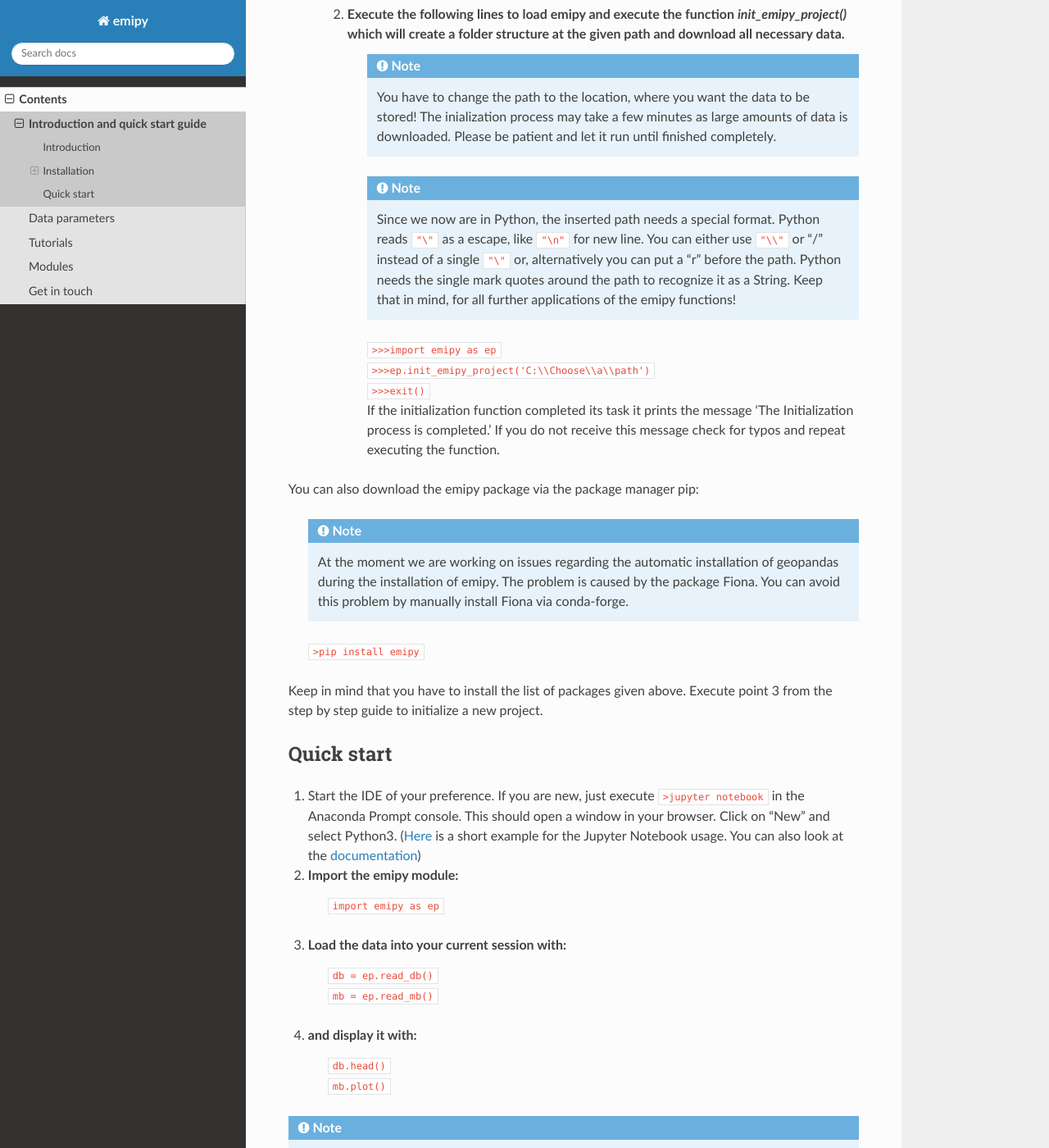
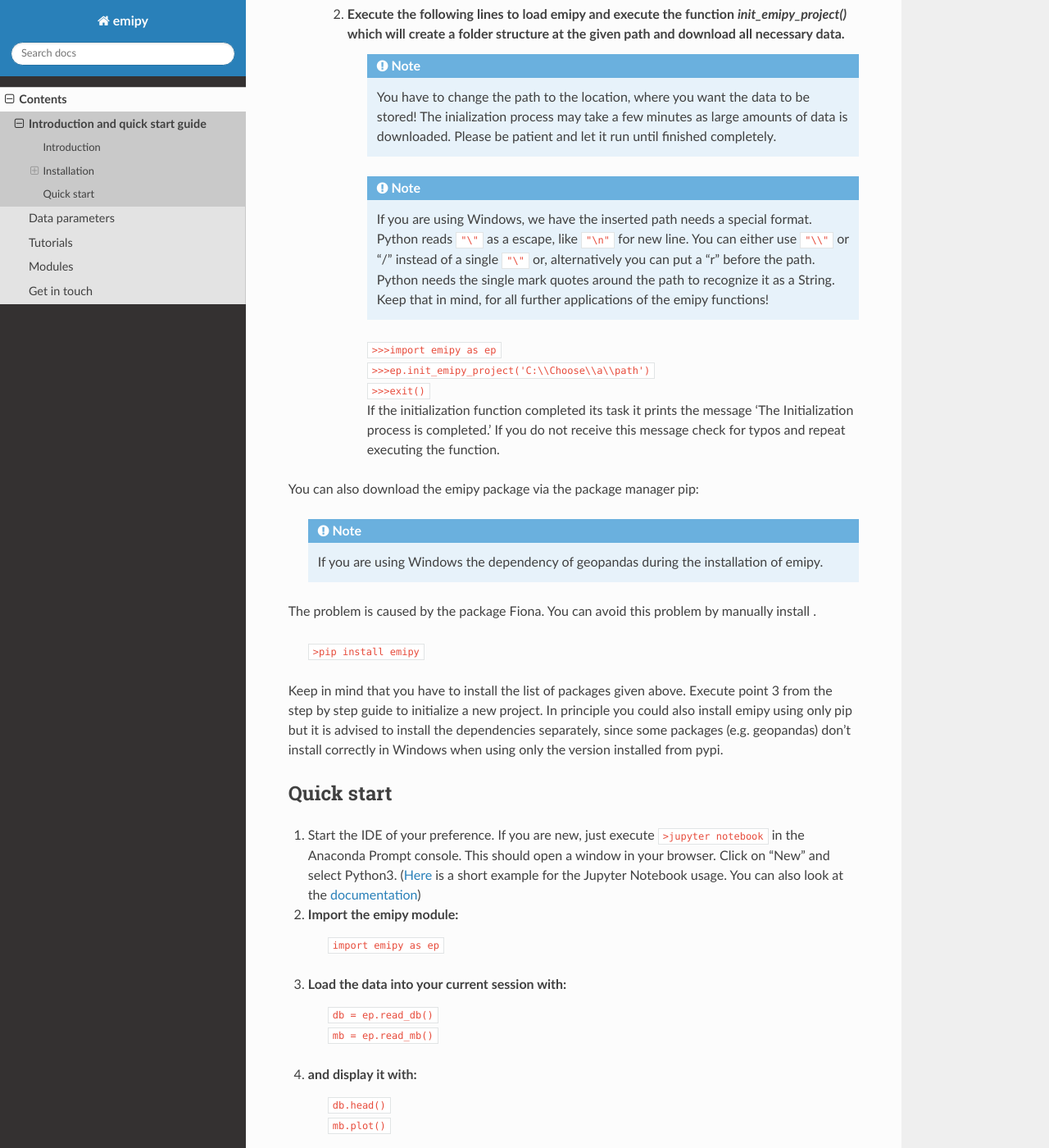
Before and after one commit to ElsevierSoftwareX/SOFTX-D-21-00134, a Sphinx documentation site: the page built from docs/source/introduction.rst, in a window 1280 px wide and 1400 px high, scrolled down 1415 px. Shown: the whole window at 82% size. Built offline with Sphinx 7.4.7 and the Read the Docs theme 2.0.0, drawn with Linux system fonts in a browser that asks for light colours; some of the changed text lies outside the part shown.

Commit message:
(clean) links and new install dep in docs

```diff
--- a/docs/source/getintouch.rst
+++ b/docs/source/getintouch.rst
@@ -12,7 +12,7 @@
 Find us on Gitlab
 ------------------
 
-The package development takes place on `Gitlab <https://gitlab-public.fz-juelich.de/network-science-group/emipy>`_.
+The package development takes place on `Gitlab <https://jugit.fz-juelich.de/network-science-group/emipy>`_.
 
 
 Contact
--- a/docs/source/index.rst
+++ b/docs/source/index.rst
@@ -25,7 +25,7 @@
 
 Find us on Gitlab
 =================
-The package development takes place on `Gitlab <https://gitlab-public.fz-juelich.de/network-science-group/emipy>`_.
+The package development takes place on `Gitlab <https://jugit.fz-juelich.de/network-science-group/emipy>`_.
 
 
 Contact
--- a/docs/source/introduction.rst
+++ b/docs/source/introduction.rst
@@ -53,7 +53,7 @@
 	        You have to change the path to the location, where you want the data to be stored! The inialization process may take a few minutes as large amounts of data is downloaded. Please be patient and let it run until finished completely.
 
 	.. note::
-	    Since we now are in Python, the inserted path needs a special format. Python reads ``"\"`` as a escape, like ``"\n"`` for new line. You can either use ``"\\"`` or "/" instead of a single ``"\"`` or, alternatively you can put a "r" before the path.
+	    If you are using Windows, we have the inserted path needs a special format. Python reads ``"\"`` as a escape, like ``"\n"`` for new line. You can either use ``"\\"`` or "/" instead of a single ``"\"`` or, alternatively you can put a "r" before the path.
 	    Python needs the single mark quotes around the path to recognize it as a String. Keep that in mind, for all further applications of the emipy functions!
 
 	| ``>>>import emipy as ep``
@@ -64,11 +64,14 @@
 You can also download the emipy package via the package manager pip:
 
     .. note::
-        At the moment we are working on issues regarding the automatic installation of geopandas during the installation of emipy. The problem  is caused by the package Fiona. You can avoid this problem by manually install Fiona via conda-forge.
+        If you are using Windows the dependency of geopandas during the installation of emipy.
+The     problem  is caused by the package Fiona. You can avoid this problem by manually install .
 
     ``>pip install emipy``
 
 Keep in mind that you have to install the list of packages given above. Execute point 3 from the step by step guide to initialize a new project.
+In principle you could also install emipy using only pip but it is advised to install the dependencies separately, since some packages (e.g. geopandas)
+don't install correctly in Windows when using only the version installed from pypi.
 
 
 
```
Also changed, not shown: other parts of docs/source/introduction.rst (+1 -1 lines), setup.py (+5 -6 lines).
